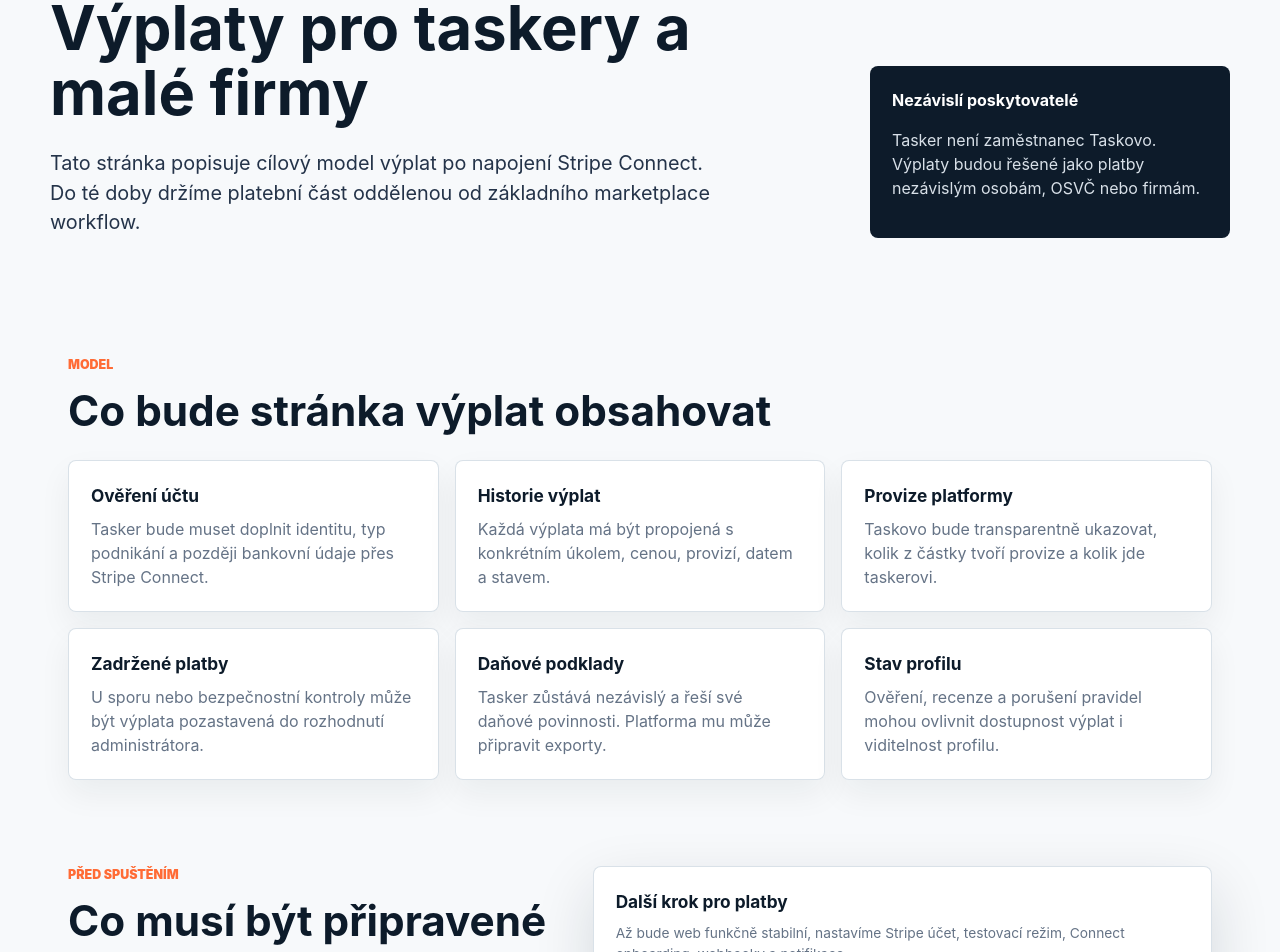
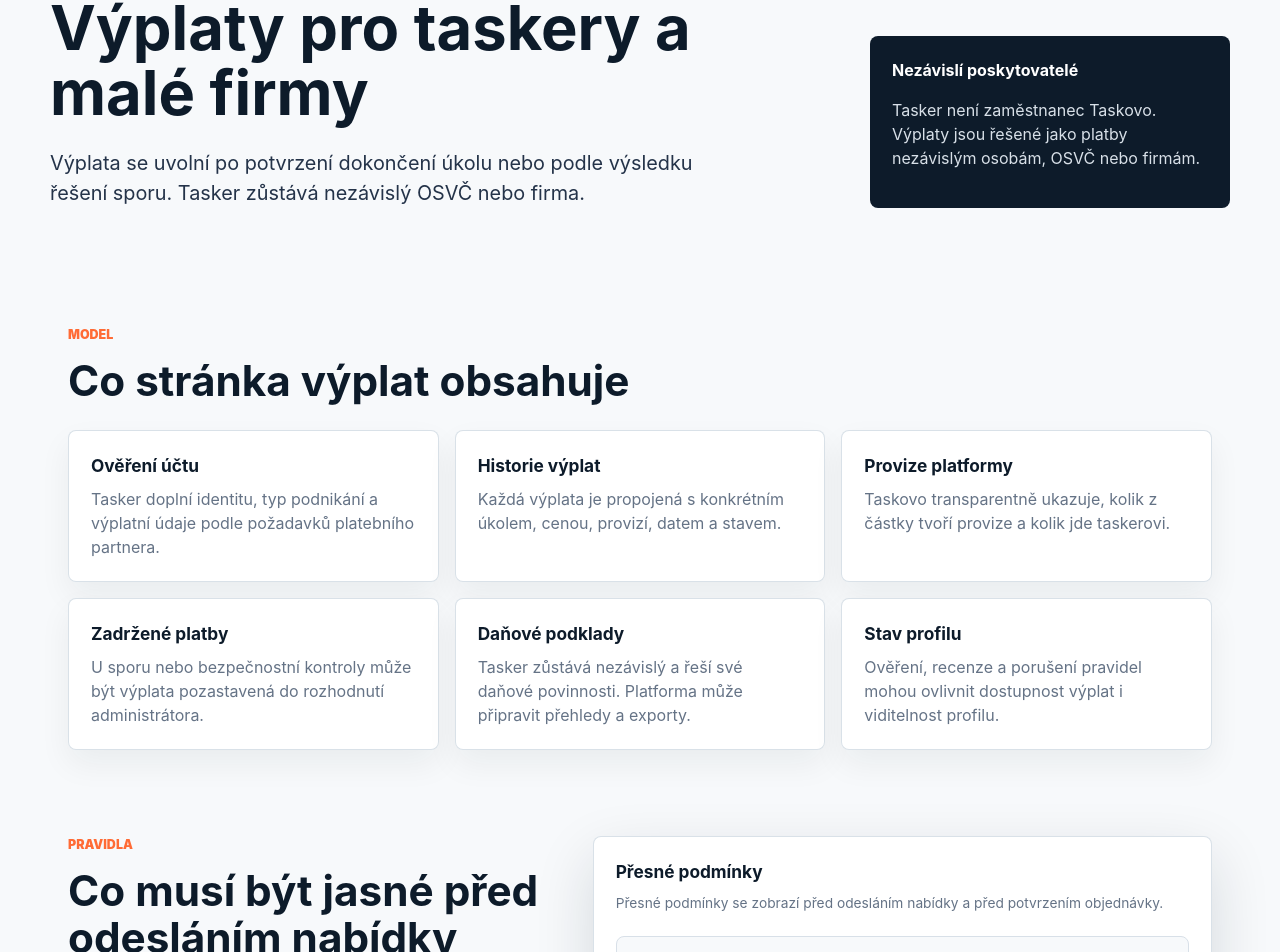
Before and after one commit to kaziodimm/taskovo-app, a Next.js app: page /vyplaty in a window 1280 px wide. Shown: the part 198-1150 px from the top of the page. Built offline with nearby package versions, Linux system fonts and the light colour scheme; no server answers.

Commit message:
Polish payouts production wording

```diff
--- a/app/vyplaty/page.tsx
+++ b/app/vyplaty/page.tsx
@@ -7,11 +7,11 @@ const pageUrl = "https://taskovo.cz/vyplaty";
 export const metadata: Metadata = {
   title: "Výplaty pro taskery | Taskovo",
   description:
-    "Cílový model výplat pro taskery, OSVČ a firmy: ověření účtu, Stripe Connect, historie výplat, provize a stav profilu.",
+    "Model výplat pro taskery, OSVČ a firmy: ověření účtu, platební partner, historie výplat, provize a stav profilu.",
   alternates: { canonical: "/vyplaty" },
   openGraph: {
     title: "Výplaty pro taskery | Taskovo",
-    description: "Jak Taskovo připraví výplaty nezávislým taskerům po dokončení platebního workflow.",
+    description: "Jak Taskovo řeší výplaty nezávislým taskerům po potvrzení dokončení úkolu.",
     url: pageUrl,
     siteName: "Taskovo",
     type: "website",
@@ -19,16 +19,16 @@ export const metadata: Metadata = {
   twitter: {
     card: "summary_large_image",
     title: "Výplaty pro taskery | Taskovo",
-    description: "Jak Taskovo připraví výplaty nezávislým taskerům po dokončení platebního workflow.",
+    description: "Jak Taskovo řeší výplaty nezávislým taskerům po potvrzení dokončení úkolu.",
   },
 };
 
 const payoutBlocks = [
-  ["Ověření účtu", "Tasker bude muset doplnit identitu, typ podnikání a později bankovní údaje přes Stripe Connect."],
-  ["Historie výplat", "Každá výplata má být propojená s konkrétním úkolem, cenou, provizí, datem a stavem."],
-  ["Provize platformy", "Taskovo bude transparentně ukazovat, kolik z částky tvoří provize a kolik jde taskerovi."],
+  ["Ověření účtu", "Tasker doplní identitu, typ podnikání a výplatní údaje podle požadavků platebního partnera."],
+  ["Historie výplat", "Každá výplata je propojená s konkrétním úkolem, cenou, provizí, datem a stavem."],
+  ["Provize platformy", "Taskovo transparentně ukazuje, kolik z částky tvoří provize a kolik jde taskerovi."],
   ["Zadržené platby", "U sporu nebo bezpečnostní kontroly může být výplata pozastavená do rozhodnutí administrátora."],
-  ["Daňové podklady", "Tasker zůstává nezávislý a řeší své daňové povinnosti. Platforma mu může připravit exporty."],
+  ["Daňové podklady", "Tasker zůstává nezávislý a řeší své daňové povinnosti. Platforma může připravit přehledy a exporty."],
   ["Stav profilu", "Ověření, recenze a porušení pravidel mohou ovlivnit dostupnost výplat i viditelnost profilu."],
 ];
 
@@ -57,16 +57,16 @@ export default function PayoutsPage() {
           <div>
             <p className="kicker">Výplaty</p>
             <h1 className="page-title">Výplaty pro taskery a malé firmy</h1>
-            <p className="hero-lead">Tato stránka popisuje cílový model výplat po napojení Stripe Connect. Do té doby držíme platební část oddělenou od základního marketplace workflow.</p>
+            <p className="hero-lead">Výplata se uvolní po potvrzení dokončení úkolu nebo podle výsledku řešení sporu. Tasker zůstává nezávislý OSVČ nebo firma.</p>
           </div>
           <div className="page-hero-card">
             <strong>Nezávislí poskytovatelé</strong>
-            <p>Tasker není zaměstnanec Taskovo. Výplaty budou řešené jako platby nezávislým osobám, OSVČ nebo firmám.</p>
+            <p>Tasker není zaměstnanec Taskovo. Výplaty jsou řešené jako platby nezávislým osobám, OSVČ nebo firmám.</p>
           </div>
         </section>
 
         <section className="section">
-          <div className="section-heading-row"><div><p className="kicker">Model</p><h2>Co bude stránka výplat obsahovat</h2></div></div>
+          <div className="section-heading-row"><div><p className="kicker">Model</p><h2>Co stránka výplat obsahuje</h2></div></div>
           <div className="dashboard-grid">
             {payoutBlocks.map(([title, text]) => <article className="dashboard-panel" key={title}><h3>{title}</h3><p>{text}</p></article>)}
           </div>
@@ -74,13 +74,13 @@ export default function PayoutsPage() {
 
         <section className="section split">
           <div className="section-title">
-            <p className="kicker">Před spuštěním</p>
-            <h2>Co musí být připravené</h2>
-            <p>Výplaty navazují na dokončení úkolu, potvrzení klienta, řešení sporů, provizi a ověřený profil taskera. Proto je budeme přidávat po dokončení jádra aplikace.</p>
+            <p className="kicker">Pravidla</p>
+            <h2>Co musí být jasné před odesláním nabídky</h2>
+            <p>Výplaty navazují na dokončení úkolu, potvrzení klienta, řešení sporů, provizi a ověřený profil taskera.</p>
           </div>
           <div className="request-card">
-            <h3>Další krok pro platby</h3>
-            <p className="fine-print">Až bude web funkčně stabilní, nastavíme Stripe účet, testovací režim, Connect onboarding, webhooky a notifikace.</p>
+            <h3>Přesné podmínky</h3>
+            <p className="fine-print">Přesné podmínky se zobrazí před odesláním nabídky a před potvrzením objednávky.</p>
             <div className="section-action"><a className="button secondary" href="/platby">Zobrazit platební model</a></div>
           </div>
         </section>
```
